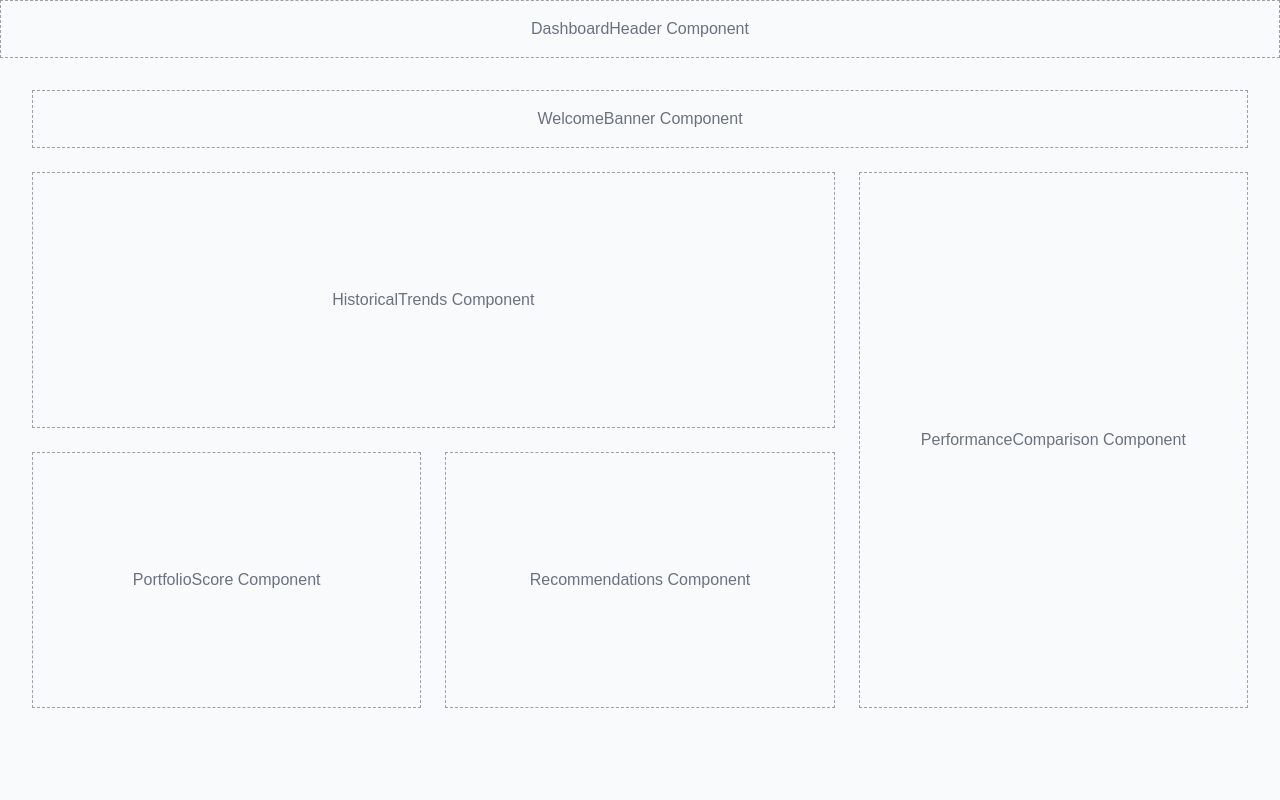
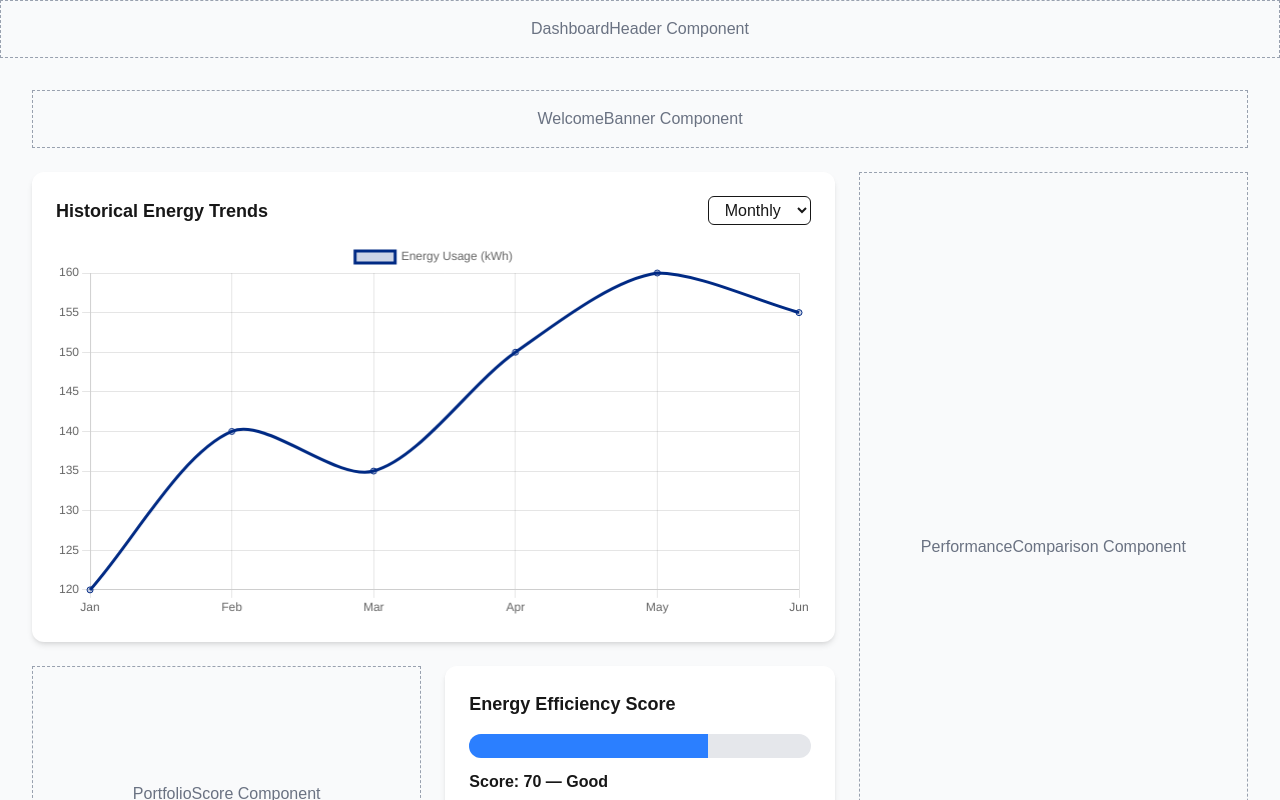
Before and after one commit to jojodecarlos/EnergyOne, a Next.js app in the folder utility-dashboard/: page /dashboard in a window 1280 px wide. Shown: the top 800 px of the page. Built offline with nearby package versions, Linux system fonts and the light colour scheme.

Commit message:
Add HistoricalTrends chart and Recommendations progress bar component

```diff
--- a/utility-dashboard/components/HistoricalTrends.tsx
+++ b/utility-dashboard/components/HistoricalTrends.tsx
@@ -1,7 +1,63 @@
+"use client";
+
+import { useState } from "react";
+import {
+  Chart as ChartJS,
+  CategoryScale,
+  LinearScale,
+  PointElement,
+  LineElement,
+  Tooltip,
+  Legend
+} from "chart.js";
+import { Line } from "react-chartjs-2";
+
+ChartJS.register(
+  CategoryScale,
+  LinearScale,
+  PointElement,
+  LineElement,
+  Tooltip,
+  Legend
+);
+
 export default function HistoricalTrends() {
+
+  const [range, setRange] = useState("Monthly");
+
+  const labels = ["Jan", "Feb", "Mar", "Apr", "May", "Jun"];
+
+  const data = {
+    labels,
+    datasets: [
+      {
+        label: "Energy Usage (kWh)",
+        data: [120, 140, 135, 150, 160, 155],
+        borderColor: "#002A84",
+        backgroundColor: "rgba(0, 42, 132, 0.2)",
+        tension: 0.3
+      }
+    ]
+  };
+
   return (
-    <div className="border border-dashed border-gray-400 p-4 h-full min-h-[16rem] flex items-center justify-center text-gray-500">
-      HistoricalTrends Component
+    <div className="bg-white p-6 rounded-xl shadow-md w-full">
+
+      <div className="flex justify-between items-center mb-4">
+        <h2 className="text-lg font-semibold">Historical Energy Trends</h2>
+
+        <select
+          value={range}
+          onChange={(e) => setRange(e.target.value)}
+          className="border rounded-md px-3 py-1"
+        >
+          <option>Monthly</option>
+          <option>Weekly</option>
+          <option>Yearly</option>
+        </select>
+      </div>
+
+      <Line data={data} />
     </div>
   );
 }
--- a/utility-dashboard/components/Recommendations.tsx
+++ b/utility-dashboard/components/Recommendations.tsx
@@ -1,7 +1,57 @@
+"use client";
+
 export default function Recommendations() {
+
+  // placeholder score (change const score to test each level)
+  const score = 70;
+
+  let status = "";
+  let color = "";
+  let recommendation = "";
+
+  if (score < 40) {
+    status = "Poor";
+    color = "bg-red-500";
+    recommendation = "Major efficiency improvements needed.";
+  }
+  else if (score < 60) {
+    status = "Fair";
+    color = "bg-yellow-500";
+    recommendation = "Some efficiency improvements recommended.";
+  }
+  else if (score < 80) {
+    status = "Good";
+    color = "bg-blue-500";
+    recommendation = "Minor efficiency improvements possible.";
+  }
+  else {
+    status = "Outstanding";
+    color = "bg-green-500";
+    recommendation = "Energy usage is excellent. Maintain current practices.";
+  }
+
   return (
-    <div className="border border-dashed border-gray-400 p-4 h-full min-h-[16rem] flex items-center justify-center text-gray-500">
-      Recommendations Component
+    <div className="bg-white p-6 rounded-xl shadow-md w-full">
+
+      <h2 className="text-lg font-semibold mb-4">
+        Energy Efficiency Score
+      </h2>
+
+      <div className="w-full bg-gray-200 rounded-full h-6 overflow-hidden">
+        <div
+          className={`${color} h-6`}
+          style={{ width: `${score}%` }}
+        ></div>
+      </div>
+
+      <p className="mt-3 font-semibold">
+        Score: {score} — {status}
+      </p>
+
+      <p className="text-sm text-gray-600 mt-2">
+        {recommendation}
+      </p>
+
     </div>
   );
 }
--- a/utility-dashboard/package.json
+++ b/utility-dashboard/package.json
@@ -9,9 +9,11 @@
     "lint": "eslint"
   },
   "dependencies": {
-    "@supabase/supabase-js": "^2.99.0",
+    "@supabase/supabase-js": "^2.99.1",
+    "chart.js": "^4.5.1",
     "next": "16.1.6",
     "react": "19.2.3",
+    "react-chartjs-2": "^5.3.1",
     "react-dom": "19.2.3"
   },
   "devDependencies": {
```
Also changed, not shown: 1 other file (tests, documents, lock files or other folders).
